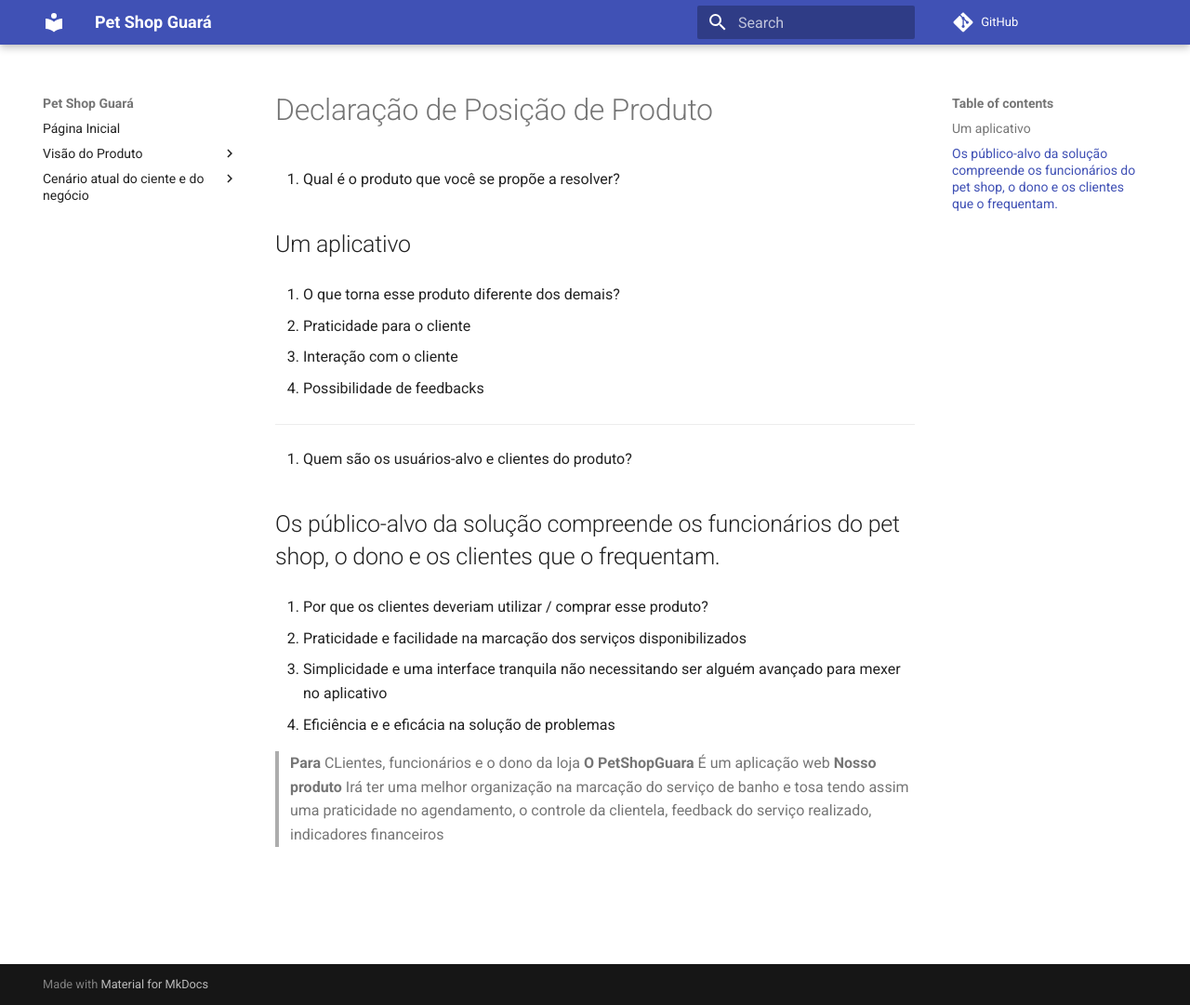
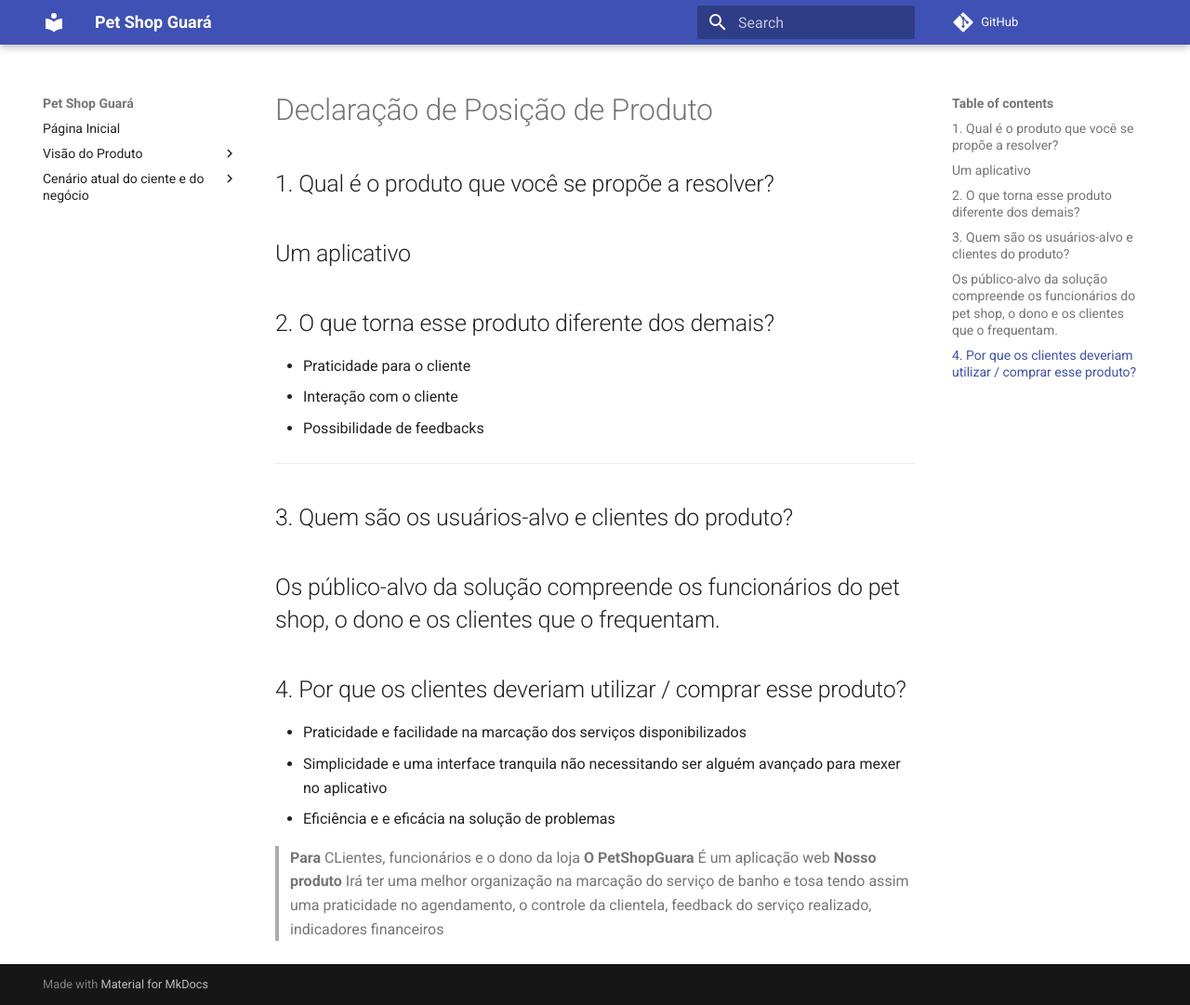
Before and after one commit to mdsreq-fga-unb/2024.2-T03-PetShopGuara, an MkDocs documentation site: the page built from docs/VisãoProduto/DeclaraçãoProduto.md, in a window 1280 px wide and 1081 px high. Shown: the whole window at 93% size. Built offline with MkDocs 1.6.1 and Material for MkDocs 9.7.7, drawn with Linux system fonts in a browser that asks for light colours; comment, search, counter and statistics services are not loaded.

Commit message:
Alterei os títulos

```diff
--- a/docs/VisãoProduto/DeclaraçãoProduto.md
+++ b/docs/VisãoProduto/DeclaraçãoProduto.md
@@ -1,20 +1,20 @@
 # Declaração de Posição de Produto
 
-1. Qual é o produto que você se propõe a resolver?
+## 1. Qual é o produto que você se propõe a resolver?
 
 Um aplicativo
 ---
-2. O que torna esse produto diferente dos demais?
+## 2. O que torna esse produto diferente dos demais?
 
 - Praticidade para o cliente
 - Interação com o cliente
 - Possibilidade de feedbacks
 ---
-3. Quem são os usuários-alvo e clientes do produto?
+## 3. Quem são os usuários-alvo e clientes do produto?
 
 Os público-alvo da solução compreende os funcionários do pet shop, o dono e os clientes que o frequentam.
 ---
-4. Por que os clientes deveriam utilizar / comprar esse produto?
+## 4. Por que os clientes deveriam utilizar / comprar esse produto?
 
 - Praticidade e facilidade na marcação dos serviços disponibilizados
 - Simplicidade e uma interface tranquila não necessitando ser alguém avançado para mexer no aplicativo
```
